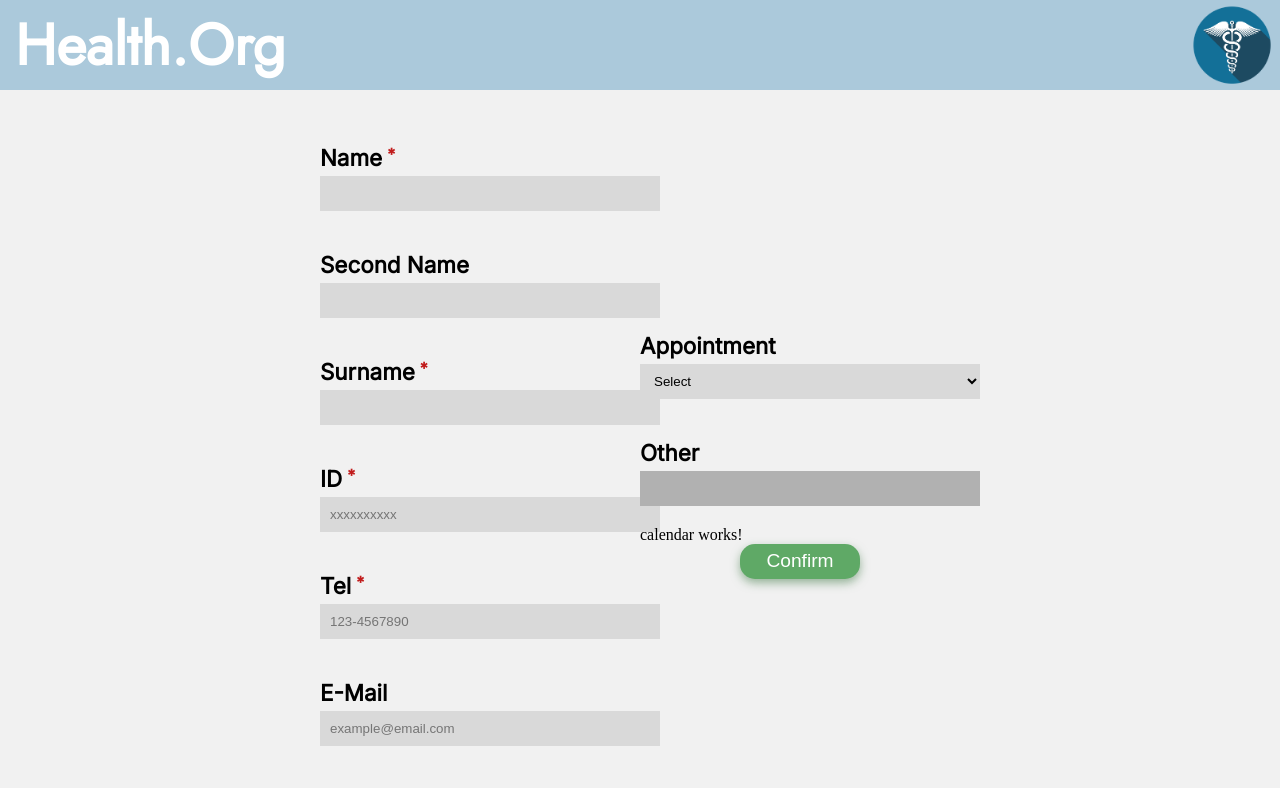
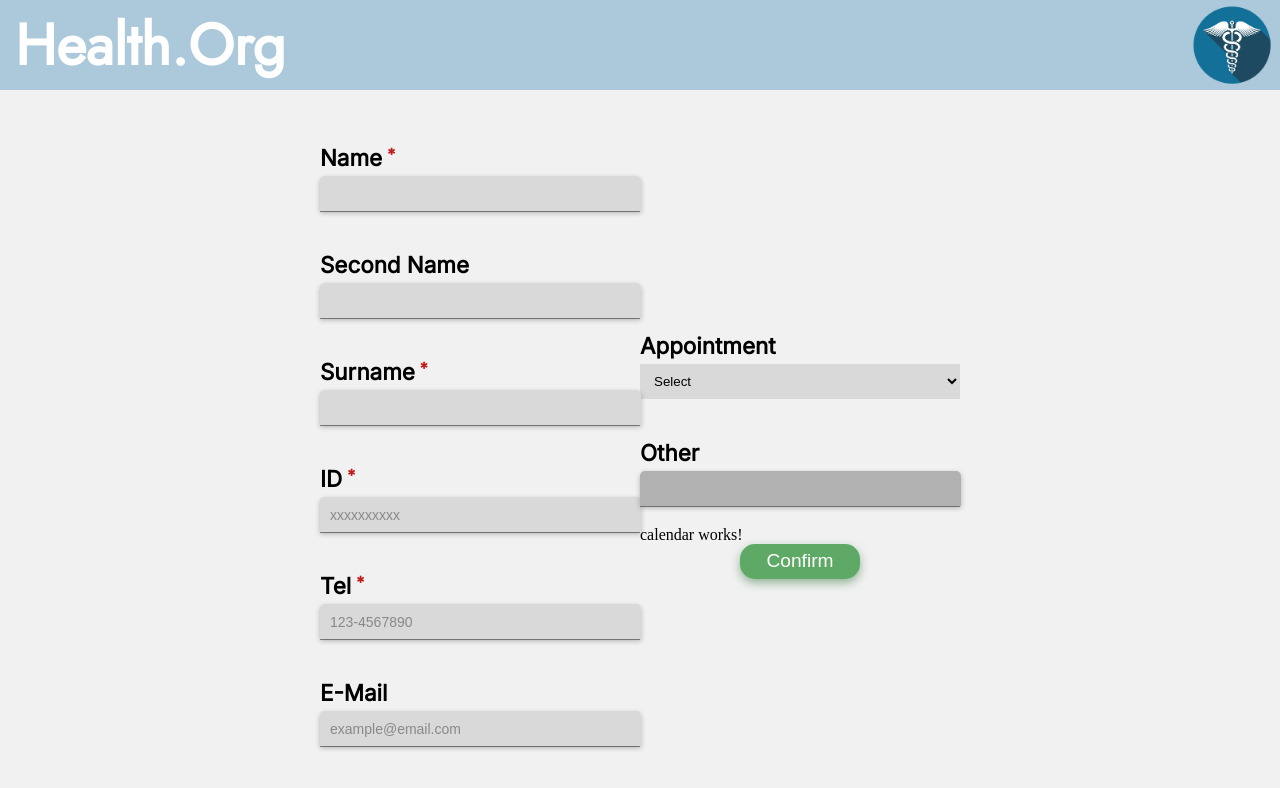
Before and after one commit to arizaxel16/Parcial_II, an Angular app in the folder Parcial_II/: page / in a window 1280 px wide. Shown: the top 788 px of the page. Built offline with nearby package versions, Linux system fonts and the light colour scheme.

Commit message:
input text transition

```diff
--- a/Parcial_II/src/app/appointment-type-selector/appointment-type-selector.component.css
+++ b/Parcial_II/src/app/appointment-type-selector/appointment-type-selector.component.css
@@ -16,7 +16,7 @@
 
 #appointment_type-input {
     background-color: #D9D9D9;
-    width: 340px;
+    width: 100%;
     height: 35px;
     border: none;
     padding: 0px 10px;
@@ -25,7 +25,7 @@
 
 #othertype-input {
     background-color: #B1B1B1;
-    width: 100%;
+    width: 94%;
     height: 35px;
     border: none;
     padding: 0px 10px;
@@ -36,3 +36,91 @@ h2 {
     font-size: 1.4rem;
     font-family: 'Inter', sans-serif;
 }
+
+.textInputWrapper {
+    position: relative;
+    --accent-color: #a3e583;
+  }
+
+  .textInputWrapper:before {
+    transition: border-bottom-color 200ms cubic-bezier(0.4, 0, 0.2, 1) 0ms;
+    border-bottom: 1px solid rgba(0, 0, 0, 0.42);
+  }
+
+  .textInputWrapper:before,
+  .textInputWrapper:after {
+    content: "";
+    left: 0;
+    right: 0;
+    position: absolute;
+    pointer-events: none;
+    bottom: -1px;
+    z-index: 4;
+    width: 100%;
+  }
+
+  .textInputWrapper:focus-within:before {
+    border-bottom: 1px solid var(--accent-color);
+  }
+
+  .textInputWrapper:before {
+    transition: border-bottom-color 200ms cubic-bezier(0.4, 0, 0.2, 1) 0ms;
+    border-bottom: 1px solid rgba(0, 0, 0, 0.42);
+  }
+
+  .textInputWrapper:focus-within:before {
+    border-bottom: 1px solid var(--accent-color);
+    transform: scaleX(1);
+  }
+
+  .textInputWrapper:focus-within:after {
+    border-bottom: 2px solid var(--accent-color);
+    transform: scaleX(1);
+  }
+
+  .textInputWrapper:after {
+    content: "";
+    transform: scaleX(0);
+    transition: transform 250ms cubic-bezier(0, 0, 0.2, 1) 0ms;
+    will-change: transform;
+    border-bottom: 2px solid var(--accent-color);
+    border-bottom-color: var(--accent-color);
+  }
+
+  .textInput::placeholder {
+    transition: opacity 250ms cubic-bezier(0, 0, 0.2, 1) 0ms;
+    opacity: 1;
+    user-select: none;
+    color: rgba(80, 80, 80, 0.582);
+  }
+
+  .textInputWrapper .textInput {
+    border-radius: 5px 5px 0px 0px;
+    box-shadow: 0px 2px 5px rgb(35 35 35 / 30%);
+    background-color: #d9d9d9;
+    transition-timing-function: cubic-bezier(0.25, 0.8, 0.25, 1);
+    transition-duration: 200ms;
+    transition-property: background-color;
+    color: #000000;
+    font-size: 14px;
+    font-weight: 500;
+    width: 94%;
+    border-left: none;
+    border-bottom: none;
+    border-right: none;
+  }
+
+  .textInputWrapper .textInput:focus,
+  .textInputWrapper .textInput:active {
+    outline: none;
+  }
+
+  .textInputWrapper:focus-within .textInput,
+  .textInputWrapper .textInput:focus,
+  .textInputWrapper .textInput:active {
+    background-color: #d9d9d9;
+  }
+
+  .textInputWrapper:focus-within .textInput::placeholder {
+    opacity: 0;
+  }
--- a/Parcial_II/src/app/appointment-type-selector/appointment-type-selector.component.html
+++ b/Parcial_II/src/app/appointment-type-selector/appointment-type-selector.component.html
@@ -10,6 +10,8 @@
     </div>
     <div class="appointment-subcontainer">
         <h2>Other</h2>
-        <input type="text" name="other_type" id="othertype-input" disabled="true">
+        <div class="textInputWrapper">
+            <input class="textInput" type="text" name="other_type" id="othertype-input" disabled="true">
+        </div>
     </div>
 </div>
--- a/Parcial_II/src/app/user-data/user-data.component.css
+++ b/Parcial_II/src/app/user-data/user-data.component.css
@@ -16,7 +16,7 @@
 }
 
 .data-input_field-container input {
-    background-color: #D9D9D9;
+  background-color: #d9d9d9;
   width: 100%;
   height: 35px;
   border: none;
@@ -30,12 +30,100 @@ span {
 }
 
 .asterisk {
-    color: #C11C1C;
+  color: #c11c1c;
   margin: 0px 5px;
   font-size: 1rem;
 }
 
 h2 {
   font-size: 1.4rem;
-    font-family: 'Inter', sans-serif;
+  font-family: "Inter", sans-serif;
 }
+
+.textInputWrapper {
+  position: relative;
+  --accent-color: #a3e583;
+}
+
+.textInputWrapper:before {
+  transition: border-bottom-color 200ms cubic-bezier(0.4, 0, 0.2, 1) 0ms;
+  border-bottom: 1px solid rgba(0, 0, 0, 0.42);
+}
+
+.textInputWrapper:before,
+.textInputWrapper:after {
+  content: "";
+  left: 0;
+  right: 0;
+  position: absolute;
+  pointer-events: none;
+  bottom: -1px;
+  z-index: 4;
+  width: 100%;
+}
+
+.textInputWrapper:focus-within:before {
+  border-bottom: 1px solid var(--accent-color);
+}
+
+.textInputWrapper:before {
+  transition: border-bottom-color 200ms cubic-bezier(0.4, 0, 0.2, 1) 0ms;
+  border-bottom: 1px solid rgba(0, 0, 0, 0.42);
+}
+
+.textInputWrapper:focus-within:before {
+  border-bottom: 1px solid var(--accent-color);
+  transform: scaleX(1);
+}
+
+.textInputWrapper:focus-within:after {
+  border-bottom: 2px solid var(--accent-color);
+  transform: scaleX(1);
+}
+
+.textInputWrapper:after {
+  content: "";
+  transform: scaleX(0);
+  transition: transform 250ms cubic-bezier(0, 0, 0.2, 1) 0ms;
+  will-change: transform;
+  border-bottom: 2px solid var(--accent-color);
+  border-bottom-color: var(--accent-color);
+}
+
+.textInput::placeholder {
+  transition: opacity 250ms cubic-bezier(0, 0, 0.2, 1) 0ms;
+  opacity: 1;
+  user-select: none;
+  color: rgba(80, 80, 80, 0.582);
+}
+
+.textInputWrapper .textInput {
+  border-radius: 5px 5px 0px 0px;
+  box-shadow: 0px 2px 5px rgb(35 35 35 / 30%);
+  background-color: #d9d9d9;
+  transition-timing-function: cubic-bezier(0.25, 0.8, 0.25, 1);
+  transition-duration: 200ms;
+  transition-property: background-color;
+  color: #000000;
+  font-size: 14px;
+  font-weight: 500;
+  width: 94%;
+  border-left: none;
+  border-bottom: none;
+  border-right: none;
+}
+
+.textInputWrapper .textInput:focus,
+.textInputWrapper .textInput:active {
+  outline: none;
+}
+
+.textInputWrapper:focus-within .textInput,
+.textInputWrapper .textInput:focus,
+.textInputWrapper .textInput:active {
+  background-color: #d9d9d9;
+}
+
+.textInputWrapper:focus-within .textInput::placeholder {
+  opacity: 0;
+}
--- a/Parcial_II/src/app/user-data/user-data.component.html
+++ b/Parcial_II/src/app/user-data/user-data.component.html
@@ -1,26 +1,38 @@
 <div class="user-data-container">
     <div class="data-input_field-container">
         <span><h2>Name</h2><h2 class="asterisk">*</h2></span>
-        <input type="text" name="name" id="name_input">
+        <div class="textInputWrapper">
+            <input class="textInput" type="text" name="name" id="name_input">
+        </div>
     </div>
     <div class="data-input_field-container">
         <h2>Second Name</h2>
-        <input type="text" name="secondName" id="secondName_input">
+        <div class="textInputWrapper">
+            <input class="textInput" type="text" name="secondName" id="secondName_input">
+        </div>
     </div>
     <div class="data-input_field-container">
         <span><h2>Surname</h2><h2 class="asterisk">*</h2></span>
-        <input type="text" name="surname" id="surname_input">
+        <div class="textInputWrapper">
+            <input class="textInput" type="text" name="surname" id="surname_input">
+        </div>
     </div>
     <div class="data-input_field-container">
         <span><h2>ID</h2><h2 class="asterisk">*</h2></span>
-        <input type="number" name="id" id="id_input" placeholder="xxxxxxxxxx">
+        <div class="textInputWrapper">
+            <input class="textInput" type="number" name="id" id="id_input" placeholder="xxxxxxxxxx">
+        </div>
     </div>
     <div class="data-input_field-container">
         <span><h2>Tel</h2><h2 class="asterisk">*</h2></span>
-        <input type="tel" name="tel" id="tel_input" placeholder="123-4567890">
+        <div class="textInputWrapper">
+            <input class="textInput" type="tel" name="tel" id="tel_input" placeholder="123-4567890">
+        </div>
     </div>
     <div class="data-input_field-container">
         <h2>E-Mail</h2>
-        <input type="email" name="email" id="email_input" placeholder="example@email.com">
+        <div class="textInputWrapper">
+            <input class="textInput" type="email" name="email" id="email_input" placeholder="example@email.com">
+        </div>
     </div>
 </div>
```
Lines whose indentation alone changed are shown as unchanged.
